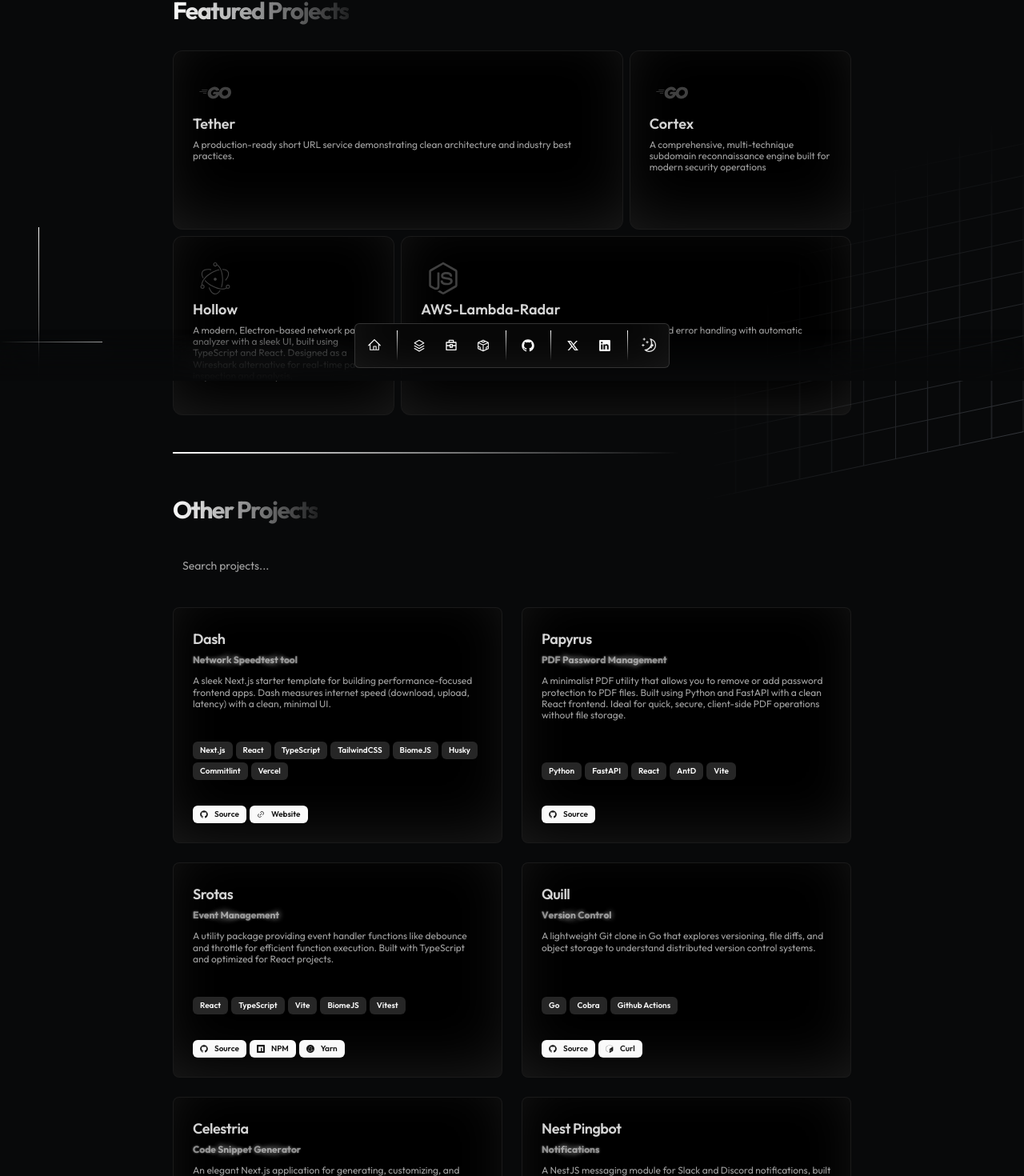
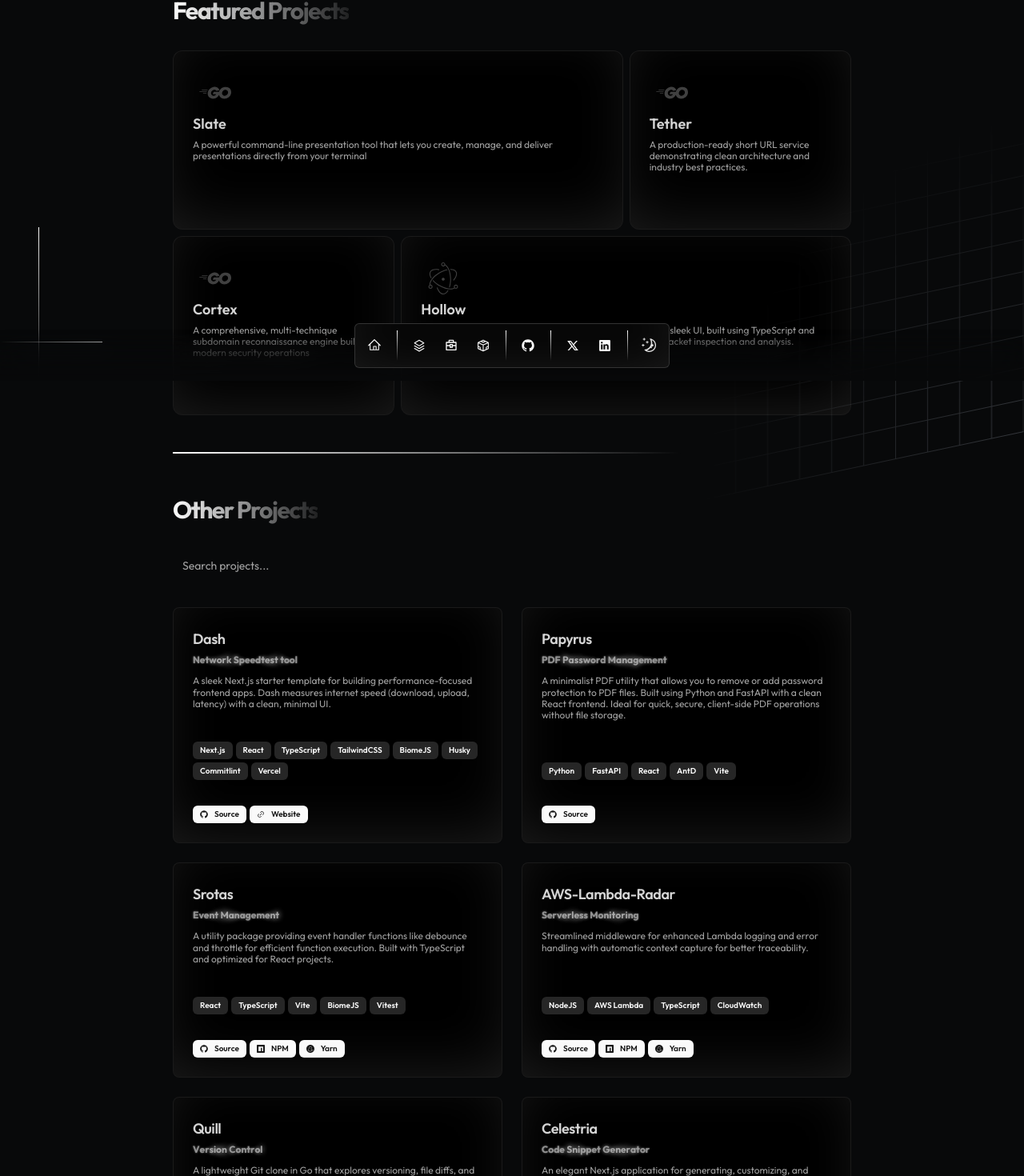
Before and after one commit to tejastn10/nimbus, a Next.js app: page /projects in a window 1280 px wide. Shown: the part 324-1794 px from the top of the page at 80% size. Built offline with nearby package versions, Linux system fonts and the light colour scheme.

Commit message:
feat: add Slate project and update featured status for existing projects

```diff
--- a/src/data/resume.ts
+++ b/src/data/resume.ts
@@ -200,6 +200,23 @@ export const DATA = {
 
 	projects: [
 		{
+			title: "Slate",
+			href: "https://github.com/Kosha-Nirman/slate",
+			purpose: "CLI Presentations",
+			featured: true,
+			isTemplate: false,
+			description:
+				"A powerful command-line presentation tool that lets you create, manage, and deliver presentations directly from your terminal",
+			technologies: ["Go", "Cobra", "CLI", "Presentations"],
+			links: [
+				{
+					type: "Source",
+					href: "https://github.com/Kosha-Nirman/slate",
+					icon: Icons.github(),
+				},
+			],
+		},
+		{
 			title: "Tether",
 			href: "https://github.com/Kosha-Nirman/tether",
 			purpose: "Short Link Service",
@@ -369,7 +386,7 @@ export const DATA = {
 			title: "AWS-Lambda-Radar",
 			href: "https://github.com/tejastn10/aws-lambda-radar",
 			purpose: "Serverless Monitoring",
-			featured: true,
+			featured: false,
 			isTemplate: false,
 			description:
 				"Streamlined middleware for enhanced Lambda logging and error handling with automatic context capture for better traceability.",
@@ -484,7 +501,7 @@ export const DATA = {
 			title: "Gaia",
 			href: "https://github.com/tejastn10/gaia",
 			purpose: "Git Tools",
-			featured: true,
+			featured: false,
 			isTemplate: false,
 			description:
 				"CLI tool to seamlessly update the first commit message in a Git repository without manual intervention.",
```
